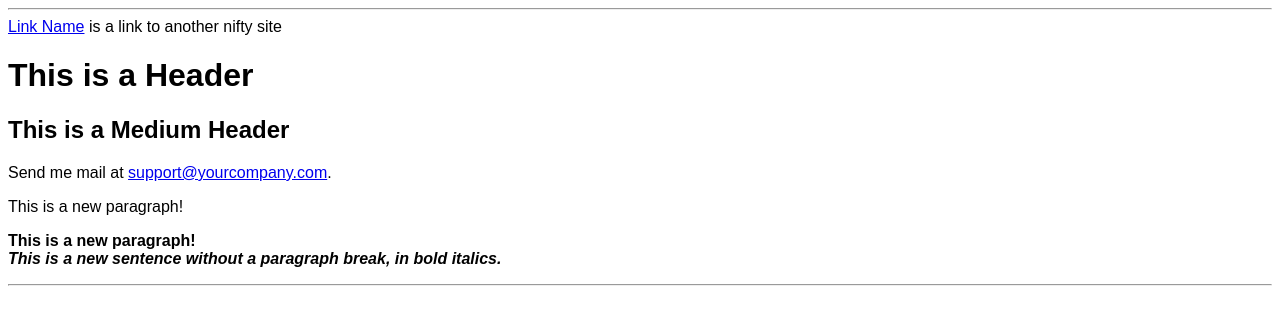
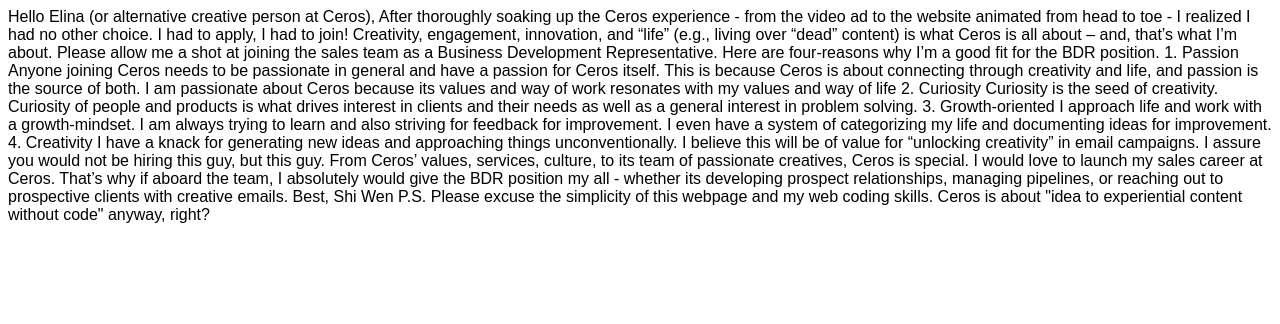
Before and after one commit to swenh18/Ceros0913, a plain HTML site: page index.html in a window 1280 px wide. Drawn offline with Linux system fonts and the light colour scheme.

Commit message:
Update index.html

```diff
--- a/index.html
+++ b/index.html
@@ -8,27 +8,32 @@
 
 <BODY style = "font-family:arial">
 
-<HR>
+<P>
+Hello Elina (or alternative creative person at Ceros),
 
-<a href="http://somegreatsite.com">Link Name</a>
+After thoroughly soaking up the Ceros experience - from the video ad to the website animated from head to toe - I realized I had no other choice. I had to apply, I had to join! Creativity, engagement, innovation, and “life” (e.g., living over “dead” content) is what Ceros is all about – and, that’s what I’m about. Please allow me a shot at joining the sales team as a Business Development Representative.
 
-is a link to another nifty site
+Here are four-reasons why I’m a good fit for the BDR position.
 
-<H1>This is a Header</H1>
+1. Passion
+Anyone joining Ceros needs to be passionate in general and have a passion for Ceros itself. This is because Ceros is about connecting through creativity and life, and passion is the source of both. I am passionate about Ceros because its values and way of work resonates with my values and way of life
 
-<H2>This is a Medium Header</H2>
+2. Curiosity
+Curiosity is the seed of creativity. Curiosity of people and products is what drives interest in clients and their needs as well as a general interest in problem solving.
 
-Send me mail at <a href="mailto:support@yourcompany.com">
+3. Growth-oriented
+I approach life and work with a growth-mindset. I am always trying to learn and also striving for feedback for improvement. I even have a system of categorizing my life and documenting ideas for improvement.
 
-support@yourcompany.com</a>.
+4. Creativity
+I have a knack for generating new ideas and approaching things unconventionally. I believe this will be of value for “unlocking creativity” in email campaigns. I assure you would not be hiring this guy, but this guy.
 
-<P> This is a new paragraph!
+From Ceros’ values, services, culture, to its team of passionate creatives, Ceros is special. I would love to launch my sales career at Ceros. That’s why if aboard the team, I absolutely would give the BDR position my all - whether its developing prospect relationships, managing pipelines, or reaching out to prospective clients with creative emails.
 
-<P> <B>This is a new paragraph!</B>
+Best,
+Shi Wen
 
-<BR> <B><I>This is a new sentence without a paragraph break, in bold italics.</I></B>
-
-<HR>
+P.S.
+Please excuse the simplicity of this webpage and my web coding skills. Ceros is about "idea to experiential content without code" anyway, right?
 
 </BODY>
 
```
